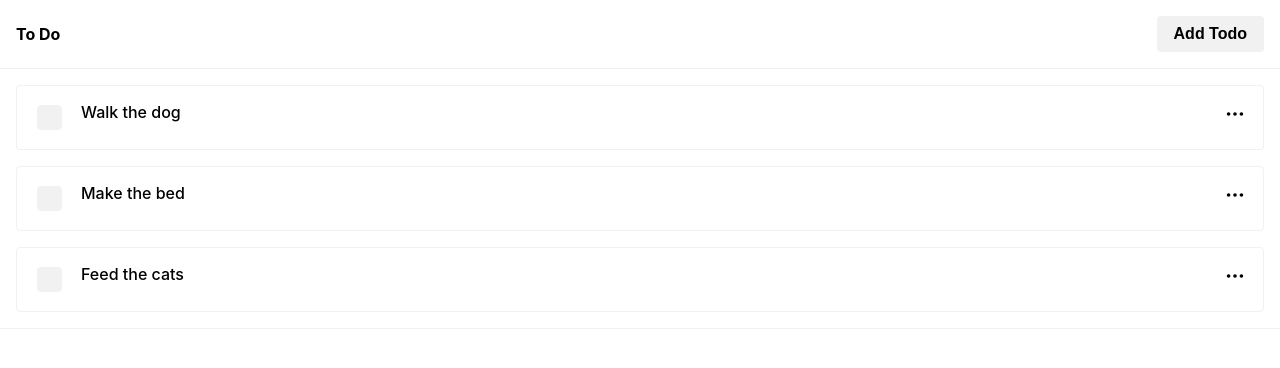
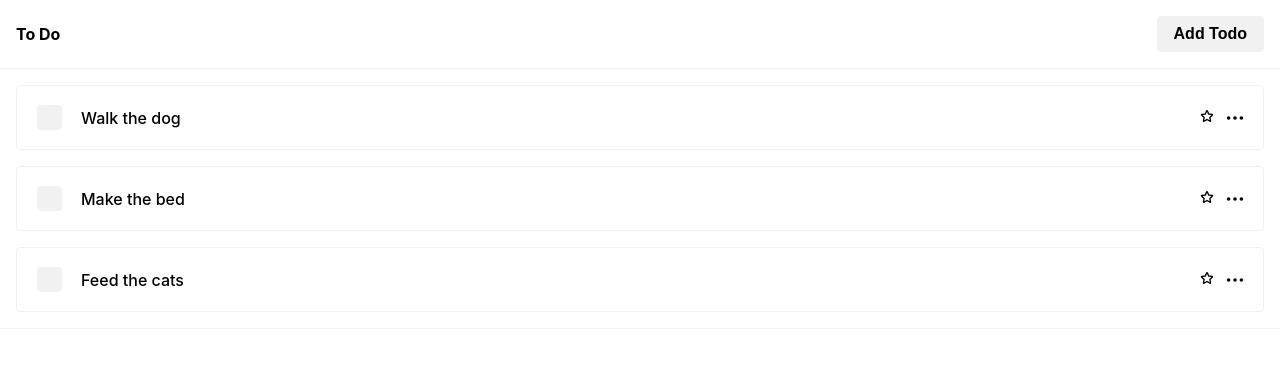
Before and after one commit to kohgpat/todos, a React (Create React App) app: page / in a window 1280 px wide. Shown: the top 368 px of the page. Built offline with nearby package versions, Linux system fonts and the light colour scheme.

Commit message:
implement favoriting todos

```diff
--- a/src/modules/Todos/components/Todo/components/ActionsDropdown/index.module.css
+++ b/src/modules/Todos/components/Todo/components/ActionsDropdown/index.module.css
@@ -1,5 +1,5 @@
 .actions {
-  margin-left: auto;
+  margin-left: 0.5rem;
   display: flex;
   flex-direction: column;
   position: relative;
--- a/src/modules/Todos/components/Todo/components/TodoShow/index.js
+++ b/src/modules/Todos/components/Todo/components/TodoShow/index.js
@@ -1,10 +1,17 @@
 import React, { useState } from "react";
 import cn from "classnames";
+import { TiStar, TiStarOutline } from "react-icons/ti";
 import Checkbox from "../../../../../../components/Checkbox";
 import ActionsDropdown from "../ActionsDropdown";
 import s from "./index.module.css";
 
-const TodoShow = ({ todo, onCheck, toggleEditMode, removeTodo }) => {
+const TodoShow = ({
+  todo,
+  toggleCheck,
+  toggleEditMode,
+  toggleFavorite,
+  removeTodo,
+}) => {
   const [removing, setRemoving] = useState(false);
 
   const handleRemove = (todo) => {
@@ -17,9 +24,17 @@ const TodoShow = ({ todo, onCheck, toggleEditMode, removeTodo }) => {
 
   return (
     <div className={cn(s.todo, removing && s.todoRemoving)}>
-      <Checkbox checked={todo.finished} onClick={() => onCheck(todo)} />
+      <Checkbox checked={todo.finished} onClick={() => toggleCheck(todo)} />
 
       <span className={s.text}>{todo.text}</span>
+
+      <button
+        type="button"
+        className={s.favoriteToggle}
+        onClick={() => toggleFavorite(todo)}
+      >
+        {todo.favorite ? <TiStar /> : <TiStarOutline />}
+      </button>
 
       <ActionsDropdown
         todo={todo}
--- a/src/modules/Todos/components/Todo/components/TodoShow/index.module.css
+++ b/src/modules/Todos/components/Todo/components/TodoShow/index.module.css
@@ -4,6 +4,7 @@
   padding: 1rem;
   font-weight: 500;
   display: flex;
+  align-items: center;
 }
 
 .todoRemoving {
@@ -12,6 +13,15 @@
 
 .text {
   margin-left: 1rem;
+}
+
+.favoriteToggle {
+  padding: 0;
+  border: 0;
+  background-color: transparent;
+  font-size: 1rem;
+  margin-left: auto;
+  cursor: pointer;
 }
 
 @keyframes fadeOutUp {
--- a/src/modules/Todos/components/Todo/index.js
+++ b/src/modules/Todos/components/Todo/index.js
@@ -2,7 +2,13 @@ import React from "react";
 import TodoShow from "./components/TodoShow";
 import TodoEdit from "./components/TodoEdit";
 
-const Todo = ({ todo, onCheck, toggleEditMode, removeTodo }) => {
+const Todo = ({
+  todo,
+  toggleCheck,
+  toggleEditMode,
+  toggleFavorite,
+  removeTodo,
+}) => {
   if (todo.editMode) {
     return <TodoEdit todo={todo} />;
   }
@@ -10,8 +16,9 @@ const Todo = ({ todo, onCheck, toggleEditMode, removeTodo }) => {
   return (
     <TodoShow
       todo={todo}
-      onCheck={onCheck}
+      toggleCheck={toggleCheck}
       toggleEditMode={toggleEditMode}
+      toggleFavorite={toggleFavorite}
       removeTodo={removeTodo}
     />
   );
--- a/src/modules/Todos/hooks/useTodos/index.js
+++ b/src/modules/Todos/hooks/useTodos/index.js
@@ -9,7 +9,7 @@ export const useTodos = () => {
     dispatch({ type: "SET_TODOS", todos });
   };
 
-  const onCheck = (todo) => {
+  const toggleCheck = (todo) => {
     const todoIdx = todos.findIndex((t) => t.id === todo.id);
 
     setTodos([
@@ -47,12 +47,20 @@ export const useTodos = () => {
     });
   };
 
+  const toggleFavorite = (todo) => {
+    updateTodo({
+      ...todo,
+      favorite: !todo.favorite,
+    });
+  };
+
   return {
     todos,
-    onCheck,
+    toggleCheck,
     removeTodo,
     addTodo,
     updateTodo,
     toggleEditMode,
+    toggleFavorite,
   };
 };
--- a/src/modules/Todos/index.js
+++ b/src/modules/Todos/index.js
@@ -8,7 +8,14 @@ import { useTodos } from "./hooks/useTodos";
 import { useNewTodoForm } from "./hooks/useNewTodoForm";
 
 const Todos = () => {
-  const { todos, onCheck, addTodo, toggleEditMode, removeTodo } = useTodos();
+  const {
+    todos,
+    toggleCheck,
+    toggleEditMode,
+    toggleFavorite,
+    addTodo,
+    removeTodo,
+  } = useTodos();
   const { newTodoFormVisible, toggleNewTodoForm } = useNewTodoForm();
 
   return (
@@ -27,9 +34,10 @@ const Todos = () => {
               <Todo
                 key={todo.id}
                 todo={todo}
-                onCheck={onCheck}
+                toggleCheck={toggleCheck}
                 removeTodo={removeTodo}
                 toggleEditMode={toggleEditMode}
+                toggleFavorite={toggleFavorite}
               />
             ))}
           </ul>
```
